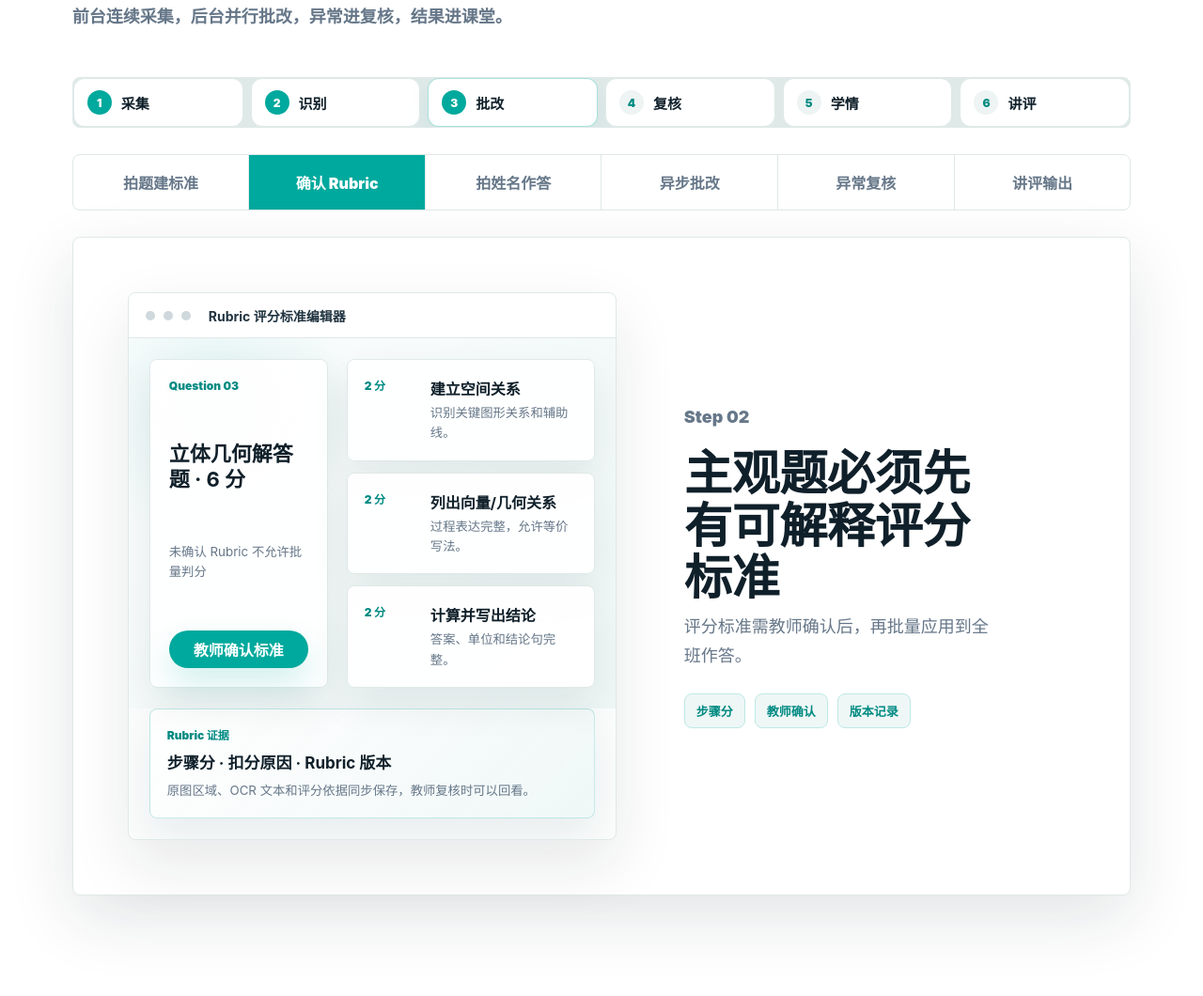
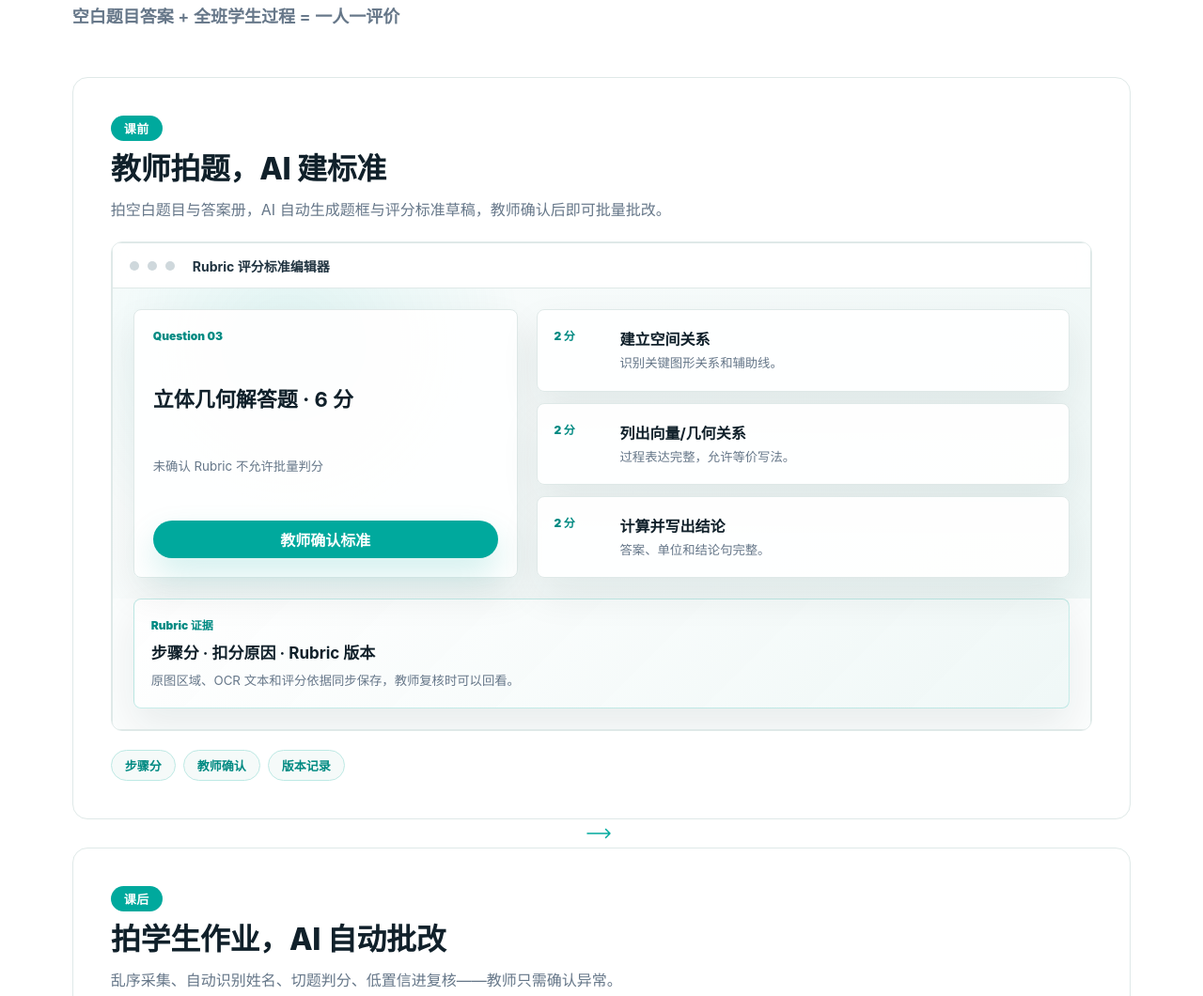
Before and after one commit to lyqqqq66666/ai_teacher, a website: page index.html in a window 1280 px wide. Shown: the part 1000-2060 px from the top of the page at 94% size. Drawn offline with Linux system fonts and the light colour scheme.

Commit message:
[trae] 六步链路改为三段故事线叙事：课前→课后→课堂

```diff
--- a/index.html
+++ b/index.html
@@ -62,39 +62,57 @@
       <section id="how" class="section how-section reveal-block" aria-labelledby="how-title">
         <div class="how-head">
           <h2 id="how-title">解决方案</h2>
-          <p class="lead-one-liner">前台连续采集，后台并行批改，异常进复核，结果进课堂。</p>
+          <p class="lead-one-liner">空白题目答案 + 全班学生过程 = 一人一评价</p>
         </div>
 
-        <ol class="task-chain compact-chain" aria-label="产品主链路">
-          <li class="done"><span>1</span><strong>采集</strong></li>
-          <li class="done"><span>2</span><strong>识别</strong></li>
-          <li class="active"><span>3</span><strong>批改</strong></li>
-          <li><span>4</span><strong>复核</strong></li>
-          <li><span>5</span><strong>学情</strong></li>
-          <li><span>6</span><strong>讲评</strong></li>
-        </ol>
-
-        <div class="workflow-shell">
-          <div class="stepper" role="tablist" aria-label="批改流程">
-            <button class="active" type="button" data-flow="0">拍题建标准</button>
-            <button type="button" data-flow="1">确认 Rubric</button>
-            <button type="button" data-flow="2">拍姓名作答</button>
-            <button type="button" data-flow="3">异步批改</button>
-            <button type="button" data-flow="4">异常复核</button>
-            <button type="button" data-flow="5">讲评输出</button>
+        <div class="story-flow" aria-label="产品故事线">
+          <div class="story-phase" data-phase="0">
+            <div class="story-phase-head">
+              <span class="story-phase-badge">课前</span>
+              <h3>教师拍题，AI 建标准</h3>
+              <p>拍空白题目与答案册，AI 自动生成题框与评分标准草稿，教师确认后即可批量批改。</p>
+            </div>
+            <div class="story-phase-visual">
+              <div class="workflow-visual is-flow-visible" id="flow-visual-0" aria-label="课前产品预览"></div>
+            </div>
+            <div class="story-phase-tags" id="flow-tags-0">
+              <span>题框 bbox</span><span>答案解析</span><span>Rubric 草稿</span>
+            </div>
           </div>
 
-          <div class="workflow-stage" aria-live="polite">
-            <div class="workflow-visual is-flow-visible" id="flow-visual" aria-label="流程产品界面预览"></div>
-            <div class="workflow-copy">
-              <p class="eyebrow" id="flow-label">Step 01</p>
-              <h3 id="flow-title-dynamic">先让系统理解本次作业</h3>
-              <p id="flow-copy-dynamic">
-                先识别空白题目与答案册，产出题框与评分标准草稿，避免盲判学生作答。
-              </p>
-              <div class="flow-tags" id="flow-tags">
-                <span>题框 bbox</span><span>答案解析</span><span>Rubric 草稿</span>
-              </div>
+          <div class="story-connector" aria-hidden="true">
+            <svg width="40" height="24" viewBox="0 0 40 24" fill="none"><path d="M0 12h32m0 0l-6-6m6 6l-6 6" stroke="currentColor" stroke-width="2" stroke-linecap="round" stroke-linejoin="round"/></svg>
+          </div>
+
+          <div class="story-phase" data-phase="1">
+            <div class="story-phase-head">
+              <span class="story-phase-badge">课后</span>
+              <h3>拍学生作业，AI 自动批改</h3>
+              <p>乱序采集、自动识别姓名、切题判分、低置信进复核——教师只需确认异常。</p>
+            </div>
+            <div class="story-phase-visual">
+              <div class="workflow-visual is-flow-visible" id="flow-visual-1" aria-label="课后产品预览"></div>
+            </div>
+            <div class="story-phase-tags" id="flow-tags-1">
+              <span>多区域切分</span><span>公式识别</span><span>规则优先</span>
+            </div>
+          </div>
+
+          <div class="story-connector" aria-hidden="true">
+            <svg width="40" height="24" viewBox="0 0 40 24" fill="none"><path d="M0 12h32m0 0l-6-6m6 6l-6 6" stroke="currentColor" stroke-width="2" stroke-linecap="round" stroke-linejoin="round"/></svg>
+          </div>
+
+          <div class="story-phase" data-phase="2">
+            <div class="story-phase-head">
+              <span class="story-phase-badge">课堂</span>
+              <h3>一人一评价，学情回到课堂</h3>
+              <p>错因分析、丢分点排名、讲评顺序与变式练习，直接进入希沃白板与飞书存档。</p>
+            </div>
+            <div class="story-phase-visual">
+              <div class="workflow-visual is-flow-visible" id="flow-visual-2" aria-label="课堂产品预览"></div>
+            </div>
+            <div class="story-phase-tags" id="flow-tags-2">
+              <span>希沃白板</span><span>变式练习</span><span>飞书 Base</span>
             </div>
           </div>
         </div>
--- a/script.js
+++ b/script.js
@@ -1,11 +1,9 @@
-const flowButtons = document.querySelectorAll("[data-flow]");
 const mapButtons = document.querySelectorAll("[data-map-node]");
 const mapCaption = document.getElementById("map-caption");
 const siteHeader = document.querySelector(".site-header");
 const navLinks = document.querySelectorAll(".nav-links a");
 const countItems = document.querySelectorAll("[data-count]");
 const parallaxItems = document.querySelectorAll(".parallax");
-const flowVisual = document.getElementById("flow-visual");
 const demoShowcase = document.querySelector(".demo-showcase");
 const demoFeatureButtons = document.querySelectorAll("[data-demo-feature]");
 
@@ -269,21 +267,22 @@ function renderTeachingPanel(item) {
   `;
 }
 
-function renderFlowVisual(item) {
-  if (!flowVisual) return;
-  flowVisual.classList.remove("is-flow-visible");
-  window.setTimeout(() => flowVisual.classList.add("is-flow-visible"), 30);
+function renderFlowVisual(targetId, item) {
+  const container = document.getElementById(targetId);
+  if (!container) return;
+  container.classList.remove("is-flow-visible");
+  window.setTimeout(() => container.classList.add("is-flow-visible"), 30);
 
   if (item.visualType === "rubric") {
-    flowVisual.innerHTML = renderRubricPanel(item);
+    container.innerHTML = renderRubricPanel(item);
   } else if (item.visualType === "identity") {
-    flowVisual.innerHTML = renderIdentityPanel(item);
+    container.innerHTML = renderIdentityPanel(item);
   } else if (item.visualType === "review") {
-    flowVisual.innerHTML = renderReviewPanel(item);
+    container.innerHTML = renderReviewPanel(item);
   } else if (item.visualType === "teaching") {
-    flowVisual.innerHTML = renderTeachingPanel(item);
+    container.innerHTML = renderTeachingPanel(item);
   } else {
-    flowVisual.innerHTML = renderScanPanel(item);
+    container.innerHTML = renderScanPanel(item);
   }
 }
 
@@ -294,24 +293,6 @@ const mapData = {
   eco: "结果导向希沃白板与易课堂，作业数据回到课堂。",
   feishu: "飞书承接复核提醒、Base 存档与学情查询。",
 };
-
-function setFlow(index) {
-  const item = flowData[index];
-  if (!item) return;
-
-  renderFlowVisual(item);
-  const flowLabel = document.getElementById("flow-label");
-  const flowTitle = document.getElementById("flow-title-dynamic");
-  const flowCopy = document.getElementById("flow-copy-dynamic");
-  const flowTags = document.getElementById("flow-tags");
-  if (flowLabel) flowLabel.textContent = item.label;
-  if (flowTitle) flowTitle.textContent = item.title;
-  if (flowCopy) flowCopy.textContent = item.copy;
-  if (flowTags) flowTags.innerHTML = item.tags.map((tag) => `<span>${tag}</span>`).join("");
-  flowButtons.forEach((button) => {
-    button.classList.toggle("active", Number(button.dataset.flow) === index);
-  });
-}
 
 function setMapNode(key) {
   if (!mapData[key] || !mapCaption) return;
@@ -371,23 +352,43 @@ const navObserver = new IntersectionObserver(
 
 document.querySelectorAll("main section[id]").forEach((section) => navObserver.observe(section));
 
-let currentFlow = 0;
-let flowTimer = window.setInterval(() => {
-  currentFlow = (currentFlow + 1) % flowData.length;
-  setFlow(currentFlow);
-}, 5200);
+// 三阶段故事线渲染
+const storyPhases = [
+  { visualId: 'flow-visual-0', tagsId: 'flow-tags-0', indices: [0, 1] },   // 课前：拍题+确认Rubric
+  { visualId: 'flow-visual-1', tagsId: 'flow-tags-1', indices: [2, 3, 4] }, // 课后：拍作答+批改+复核
+  { visualId: 'flow-visual-2', tagsId: 'flow-tags-2', indices: [5] },        // 课堂：讲评
+];
 
-flowButtons.forEach((button) => {
-  button.addEventListener("click", () => {
-    window.clearInterval(flowTimer);
-    currentFlow = Number(button.dataset.flow);
-    setFlow(currentFlow);
-    flowTimer = window.setInterval(() => {
-      currentFlow = (currentFlow + 1) % flowData.length;
-      setFlow(currentFlow);
-    }, 5200);
-  });
-});
+let currentPhaseIdx = 0;
+let currentSubIdx = 0;
+
+function renderStoryPhase(phaseIdx, subIdx) {
+  const phase = storyPhases[phaseIdx];
+  if (!phase) return;
+  const dataIdx = phase.indices[subIdx] ?? phase.indices[0];
+  const item = flowData[dataIdx];
+  if (!item) return;
+  renderFlowVisual(phase.visualId, item);
+
+  const tagsEl = document.getElementById(phase.tagsId);
+  if (tagsEl) {
+    tagsEl.innerHTML = item.tags.map((tag) => `<span>${tag}</span>`).join("");
+  }
+}
+
+// 初始渲染
+renderStoryPhase(0, 0);
+renderStoryPhase(1, 0);
+renderStoryPhase(2, 0);
+
+// 自动轮播：每个阶段内子步骤轮播
+let storyTimer = window.setInterval(() => {
+  currentSubIdx = (currentSubIdx + 1) % storyPhases[currentPhaseIdx].indices.length;
+  if (currentSubIdx === 0) {
+    currentPhaseIdx = (currentPhaseIdx + 1) % storyPhases.length;
+  }
+  renderStoryPhase(currentPhaseIdx, currentSubIdx);
+}, 4200);
 
 mapButtons.forEach((button) => {
   const key = button.dataset.mapNode;
@@ -527,11 +528,6 @@ window.addEventListener("scroll", updateParallax, { passive: true });
 window.addEventListener("scroll", updateHeaderState, { passive: true });
 window.addEventListener("resize", updateParallax);
 
-setFlow(0);
-updateHeaderState();
-updateParallax();
-
-setFlow(currentFlow);
 setMapNode("client");
 setDemoFeature("split");
 updateParallax();
--- a/styles.css
+++ b/styles.css
@@ -295,7 +295,6 @@ h3 {
 .split-lead > p,
 .logic-strip p,
 .solution-steps p,
-.workflow-copy p,
 .ecosystem-flow p,
 .demo-copy p,
 .map-caption {
@@ -555,49 +554,6 @@ h3 {
   text-align: center;
 }
 
-.workflow-shell {
-  display: grid;
-  gap: 28px;
-}
-
-.stepper {
-  display: grid;
-  grid-template-columns: repeat(6, minmax(0, 1fr));
-  gap: 1px;
-  overflow: hidden;
-  border: 1px solid var(--line);
-  border-radius: 8px;
-  background: var(--line);
-}
-
-.stepper button {
-  min-height: 58px;
-  border: 0;
-  color: var(--muted);
-  background: #fff;
-  font-weight: 900;
-  cursor: pointer;
-  transition: color 180ms ease, background 180ms ease;
-}
-
-.stepper button.active {
-  color: #fff;
-  background: var(--teal);
-}
-
-.workflow-stage {
-  display: grid;
-  grid-template-columns: minmax(520px, 0.92fr) minmax(0, 0.78fr);
-  gap: clamp(34px, 6vw, 72px);
-  align-items: center;
-  min-height: 560px;
-  padding: clamp(24px, 5vw, 58px);
-  border: 1px solid var(--line);
-  border-radius: 8px;
-  background: #fff;
-  box-shadow: var(--shadow);
-}
-
 .workflow-visual {
   opacity: 0;
   transform: translateY(18px) scale(0.985);
@@ -1052,31 +1008,7 @@ h3 {
   box-shadow: inset 0 0 0 1px rgba(0, 169, 157, 0.18);
 }
 
-.workflow-copy {
-  max-width: 720px;
-}
-
-.workflow-copy h3 {
-  font-size: clamp(30px, 4vw, 52px);
-  line-height: 1.08;
-}
-
-.flow-tags {
-  display: flex;
-  flex-wrap: wrap;
-  gap: 10px;
-  margin-top: 24px;
-}
-
-.flow-tags span {
-  padding: 8px 12px;
-  border: 1px solid #bde9e4;
-  border-radius: 8px;
-  color: var(--teal-dark);
-  background: var(--soft-2);
-  font-size: 13px;
-  font-weight: 900;
-}
+
 
 .task-chain-section {
   overflow: hidden;
@@ -1532,14 +1464,12 @@ h3 {
   .logic-strip,
   .ecosystem-flow,
   .metric-board,
-  .stepper,
   .task-chain {
     grid-template-columns: repeat(2, 1fr);
   }
 
   .split-lead,
   .solution-canvas,
-  .workflow-stage,
   .demo {
     grid-template-columns: 1fr;
   }
@@ -1657,7 +1587,6 @@ h3 {
   .logic-strip,
   .ecosystem-flow,
   .metric-board,
-  .stepper,
   .task-chain,
   .capability-grid,
   .demo-mini-panels {
@@ -1703,11 +1632,6 @@ h3 {
     background-size: 2px 100%;
     background-repeat: no-repeat;
     background-position: center;
-  }
-
-  .workflow-stage {
-    padding: 18px;
-    min-height: auto;
   }
 
   .scan-workspace {
@@ -1848,57 +1772,130 @@ h3 {
   line-height: 1.72;
 }
 
-.compact-chain {
-  display: grid;
-  grid-template-columns: repeat(6, minmax(0, 1fr));
+/* ===== 故事线叙事 ===== */
+.story-flow {
+  position: relative;
+  z-index: 1;
+  max-width: 1280px;
+  margin: 0 auto;
+  display: flex;
+  flex-direction: column;
+  gap: 0;
+}
+
+.story-phase {
+  display: grid;
+  grid-template-columns: 1fr;
+  gap: 20px;
+  padding: clamp(24px, 4vw, 40px);
+  border: 1px solid var(--line);
+  border-radius: 16px;
+  background: #fff;
+  transition: border-color 220ms ease, box-shadow 220ms ease;
+}
+
+.story-phase:hover {
+  border-color: rgba(0, 169, 157, 0.35);
+  box-shadow: 0 18px 48px rgba(0, 169, 157, 0.08);
+}
+
+.story-phase-head {
+  display: grid;
+  gap: 10px;
+}
+
+.story-phase-badge {
+  display: inline-flex;
+  align-items: center;
+  width: fit-content;
+  padding: 4px 14px;
+  border-radius: 999px;
+  background: var(--teal);
+  color: #fff;
+  font-size: 13px;
+  font-weight: 900;
+  letter-spacing: 0.04em;
+}
+
+.story-phase-head h3 {
+  margin: 0;
+  font-size: clamp(22px, 3vw, 32px);
+  font-weight: 800;
+  line-height: 1.25;
+}
+
+.story-phase-head p {
+  margin: 0;
+  color: var(--muted);
+  font-size: 16px;
+  line-height: 1.7;
+  max-width: 52em;
+}
+
+.story-phase-visual {
+  min-height: 360px;
+  border-radius: 12px;
+  overflow: hidden;
+  border: 1px solid var(--line);
+  background: var(--soft);
+}
+
+.story-phase-visual .flow-panel {
+  min-height: 340px;
+}
+
+.story-phase-tags {
+  display: flex;
+  flex-wrap: wrap;
   gap: 8px;
-  margin: 0 0 28px;
-  padding: 0;
-  list-style: none;
-}
-
-.compact-chain li {
+}
+
+.story-phase-tags span {
+  padding: 6px 14px;
+  border: 1px solid #bde9e4;
+  border-radius: 999px;
+  background: rgba(238, 247, 246, 0.6);
+  color: var(--teal-dark);
+  font-size: 13px;
+  font-weight: 800;
+}
+
+.story-connector {
   display: flex;
   align-items: center;
-  gap: 10px;
-  min-height: 52px;
-  padding: 12px 14px;
-  border: 1px solid var(--line);
-  border-radius: 12px;
-  background: #fff;
-}
-
-.compact-chain li span {
-  display: grid;
-  place-items: center;
-  width: 26px;
-  height: 26px;
-  border-radius: 999px;
-  background: #edf4f3;
-  color: var(--teal-dark);
-  font-size: 12px;
-  font-weight: 900;
-}
-
-.compact-chain li.done span,
-.compact-chain li.active span {
-  background: var(--teal);
-  color: #fff;
-}
-
-.compact-chain li.active {
-  border-color: rgba(0, 169, 157, 0.35);
-  box-shadow: 0 10px 24px rgba(0, 169, 157, 0.08);
-}
-
-.compact-chain li strong {
-  font-size: 15px;
-  font-weight: 800;
-}
-
-.how-section .workflow-shell {
-  margin-top: 0;
-}
+  justify-content: center;
+  padding: 6px 0;
+  color: var(--teal);
+}
+
+.story-connector svg {
+  width: 32px;
+  height: 18px;
+}
+
+/* 响应式 */
+@media (max-width: 820px) {
+  .story-phase {
+    padding: 20px;
+  }
+
+  .story-phase-visual {
+    min-height: 280px;
+  }
+
+  .story-phase-visual .flow-panel {
+    min-height: 260px;
+  }
+}
+
+@media (max-width: 520px) {
+  .story-connector {
+    transform: rotate(90deg);
+    padding: 2px 0;
+  }
+}
+
+
 
 .fit-arch {
   display: grid;
@@ -1991,16 +1988,11 @@ h3 {
   .fit-arch {
     grid-template-columns: repeat(3, minmax(0, 1fr));
   }
-
-  .compact-chain {
-    grid-template-columns: repeat(3, minmax(0, 1fr));
-  }
 }
 
 @media (max-width: 760px) {
   .fit-arch,
-  .fit-metrics,
-  .compact-chain {
+  .fit-metrics {
     grid-template-columns: 1fr 1fr;
   }
 
@@ -2012,8 +2004,7 @@ h3 {
 
 @media (max-width: 520px) {
   .fit-arch,
-  .fit-metrics,
-  .compact-chain {
+  .fit-metrics {
     grid-template-columns: 1fr;
   }
 }
```
